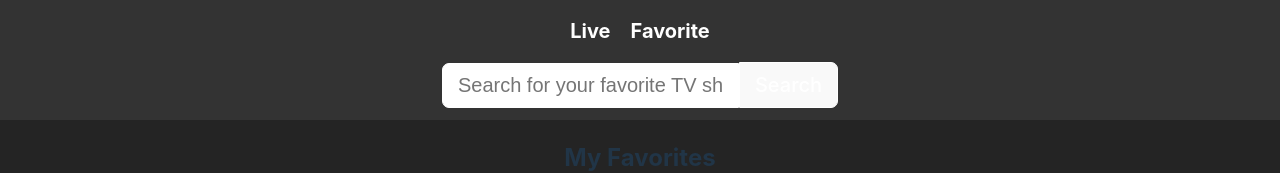
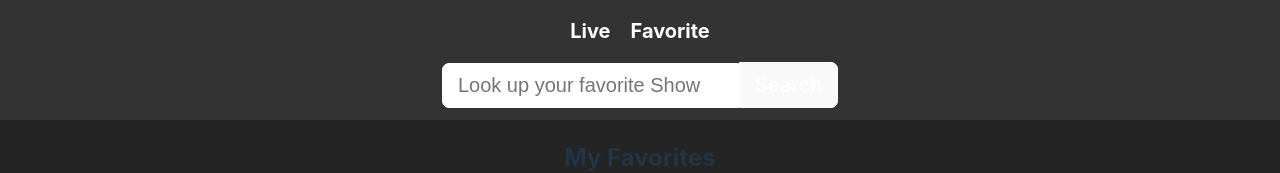
Before and after one commit to EugeneeT/tvTracker, a React (Vite) app: page /favorite in a window 1280 px wide. Shown: the top 173 px of the page. Built offline with nearby package versions, Linux system fonts and the light colour scheme.

Commit message:
wip branch init

```diff
--- a/src/components/AppContext.jsx
+++ b/src/components/AppContext.jsx
@@ -82,7 +82,9 @@ const AppProvider = ({ children }) => {
 		} finally {
 			// Set loading to false, indicating that the search operation is complete
 			setLoading(false);
+			setInputValue("");
 		}
+
 	};
 
 	// Function to handle input change in search bar
@@ -105,7 +107,7 @@ const AppProvider = ({ children }) => {
 			// If the show is already in the favorite list, do nothing
 			if (isAlreadyInFavorite) {
 				// Alert commented out for now
-				// alert("Show is already in favorite.");
+				alert("Show is already in favorite.");
 				return;
 			}
 
@@ -121,7 +123,7 @@ const AppProvider = ({ children }) => {
 			// If the fetch is successful (status code 200)
 			if (response.ok) {
 				// Alert commented out for now
-				// alert("Show was added to favorite.");
+				alert("Show was added to favorite.");
 
 				// Parse the response JSON
 				const data = await response.json();
@@ -180,7 +182,7 @@ const AppProvider = ({ children }) => {
 				return "Air date for upcoming episode unconfirmed.\nCheck on";
 			}
 
-			// Find the timezone for the origin country
+			// Find the timezone for the origin country and store in timeZoneEntry
 			const timeZoneEntry = timeZoneData.find(
 				(entry) => entry.iso_3166_1 === origin_country
 			);
--- a/src/components/UserInput.jsx
+++ b/src/components/UserInput.jsx
@@ -31,7 +31,7 @@ const UserInput = () => {
 				type="text"
 				value={inputValue}
 				onChange={(e) => setInputValue(e.target.value)}
-				placeholder="Search for your favorite TV show"
+				placeholder="Look up your favorite Show"
 			/>
 			<button
 				style={{ ...searchStyle, ...{ borderRadius: "0 7px 7px 0" } }}
--- a/src/pages/Live.jsx
+++ b/src/pages/Live.jsx
@@ -3,7 +3,6 @@
 // 1. import needed functions and dependencies
 import React, { useEffect, useState } from "react";
 import { useAppContext } from "../components/AppContext";
-import { NavLink } from "react-router-dom";
 
 // Styles for div, ul, and li sections
 const divStyle = {
```
